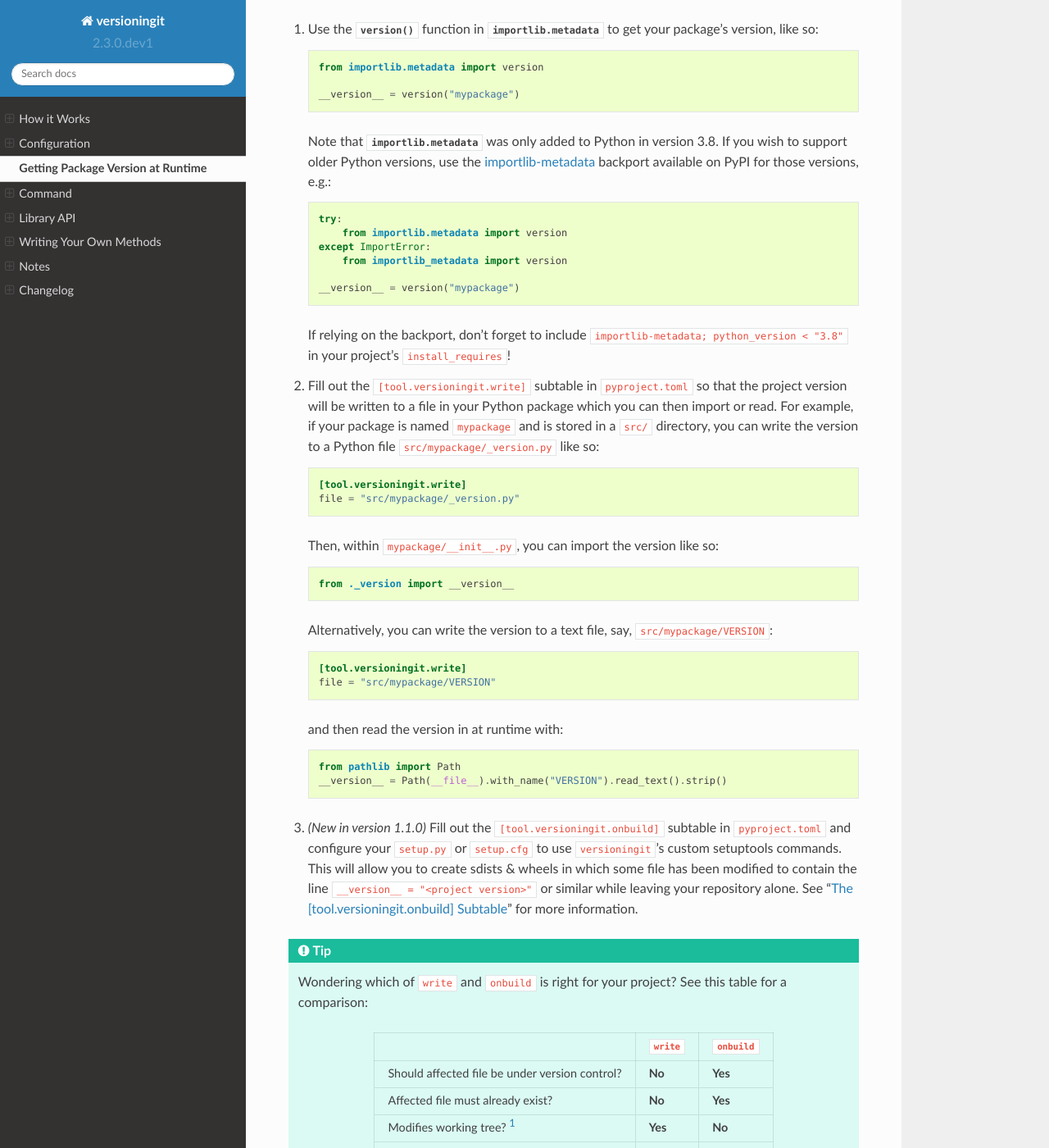
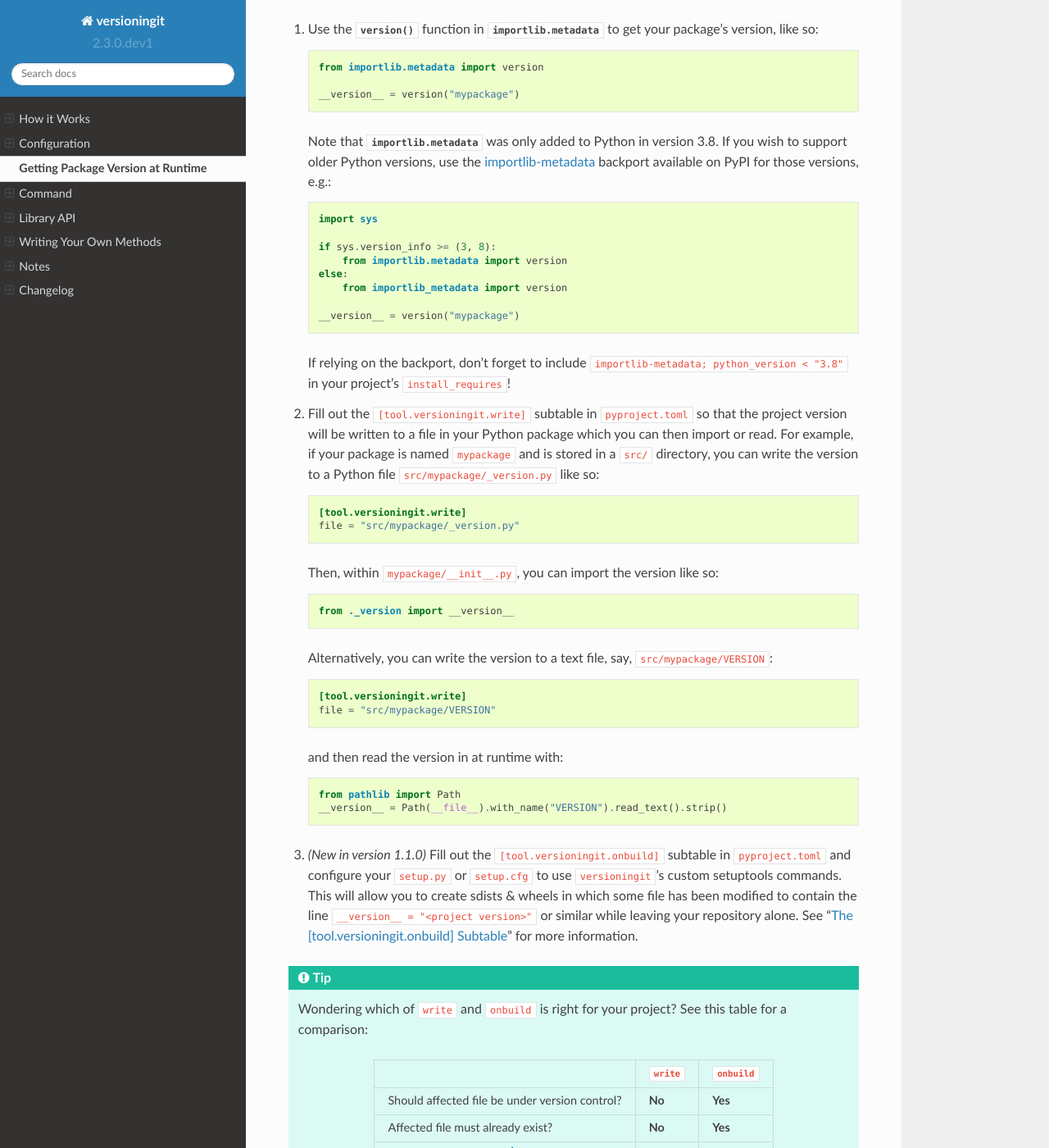
Before and after one commit to jwodder/versioningit, a Sphinx documentation site: the page built from docs/runtime-version.rst, in a window 1280 px wide and 1400 px high, scrolled down 256 px. Shown: the whole window at 82% size. Built offline with Sphinx 7.4.7 and the Read the Docs theme 2.0.0, drawn with Linux system fonts in a browser that asks for light colours; some of the changed text lies outside the part shown.

Commit message:
[skip ci] Slight docs improvements

```diff
--- a/docs/changelog.rst
+++ b/docs/changelog.rst
@@ -5,7 +5,7 @@ Changelog
 
 v2.3.0 (in development)
 -----------------------
-- Always read `.hg_archival.txt` files using UTF-8 encoding
+- Always read :file:`.hg_archival.txt` files using UTF-8 encoding
 
 
 v2.2.1 (2023-09-22)
--- a/docs/runtime-version.rst
+++ b/docs/runtime-version.rst
@@ -20,9 +20,11 @@ usually also want to expose that version at runtime, usually via a
 
    .. code:: python
 
-       try:
+       import sys
+
+       if sys.version_info >= (3, 8):
            from importlib.metadata import version
-       except ImportError:
+       else:
            from importlib_metadata import version
 
        __version__ = version("mypackage")
```
Also changed, not shown: other parts of docs/runtime-version.rst (+1 -1 lines).
